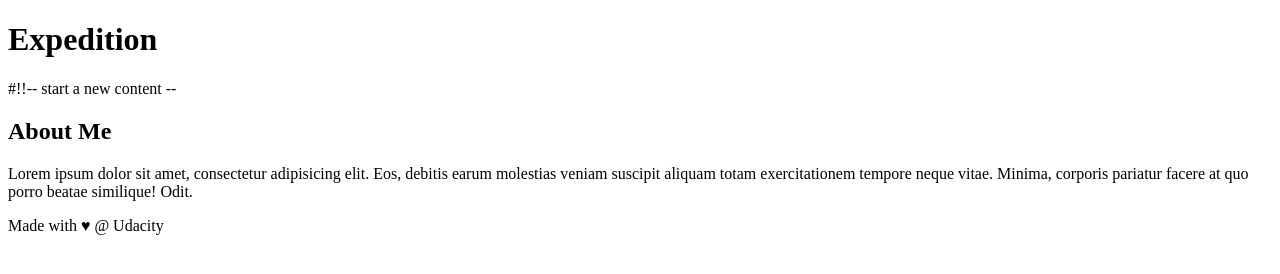
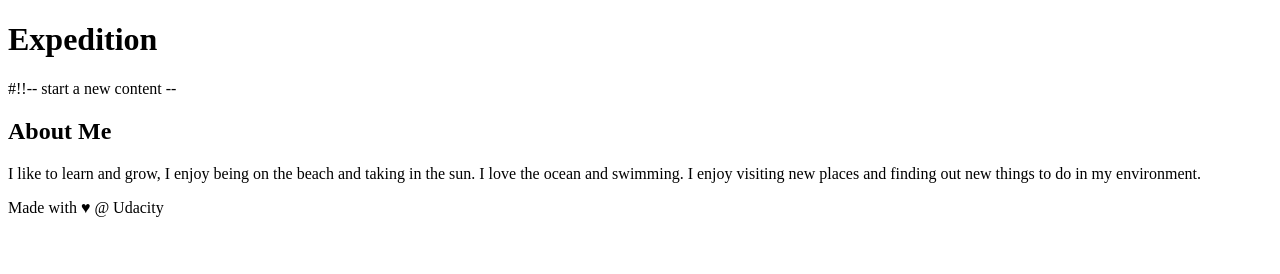
Before and after one commit to mxor111/new-git-project, a plain HTML site: page index.html in a window 1280 px wide. Drawn offline with Linux system fonts and the light colour scheme.

Commit message:
added info about me

```diff
--- a/index.html
+++ b/index.html
@@ -23,7 +23,7 @@
 <aside>
     <h2>About Me</h2>
 
-    <p>Lorem ipsum dolor sit amet, consectetur adipisicing elit. Eos, debitis earum molestias veniam suscipit aliquam totam exercitationem tempore neque vitae. Minima, corporis pariatur facere at quo porro beatae similique! Odit.</p>
+    <p>I like to learn and grow, I enjoy being on the beach and taking in the sun. I love the ocean and swimming.  I enjoy visiting new places and finding out new things to do in my environment.</p>
 </aside>
 <!-- end of new content -->
 
```
